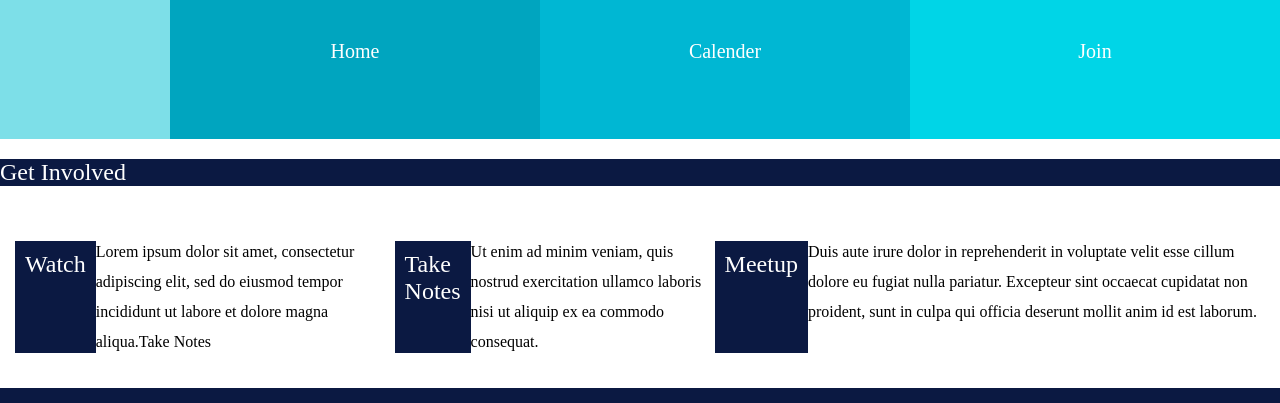
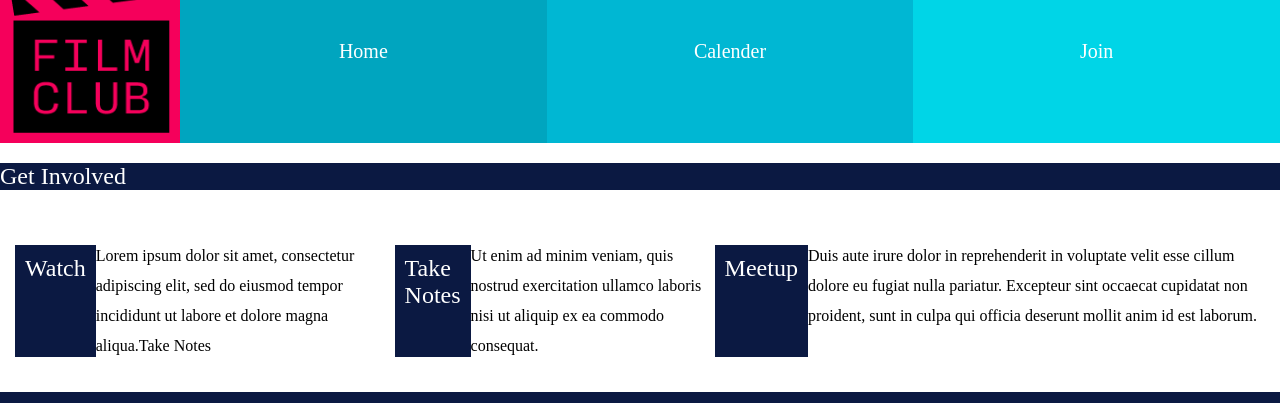
Before and after one commit to keeganthomp/movieReviewWebsite, a plain HTML site: page index.html in a window 1280 px wide. Shown: the part 37-440 px from the top of the page. Drawn offline with Linux system fonts and the light colour scheme.

Commit message:
changed the size of the logo in the navbar

```diff
--- a/css/main.css
+++ b/css/main.css
@@ -12,8 +12,8 @@ body {
 .header img {
     background: #F5005B;
     padding: 10px;
-    max-width: 150px;
-    max-height: 1px;
+    max-width: 160px;
+    max-height: 160px;
     flex: 1;
     /*padding: 50px;*/
 }
```
